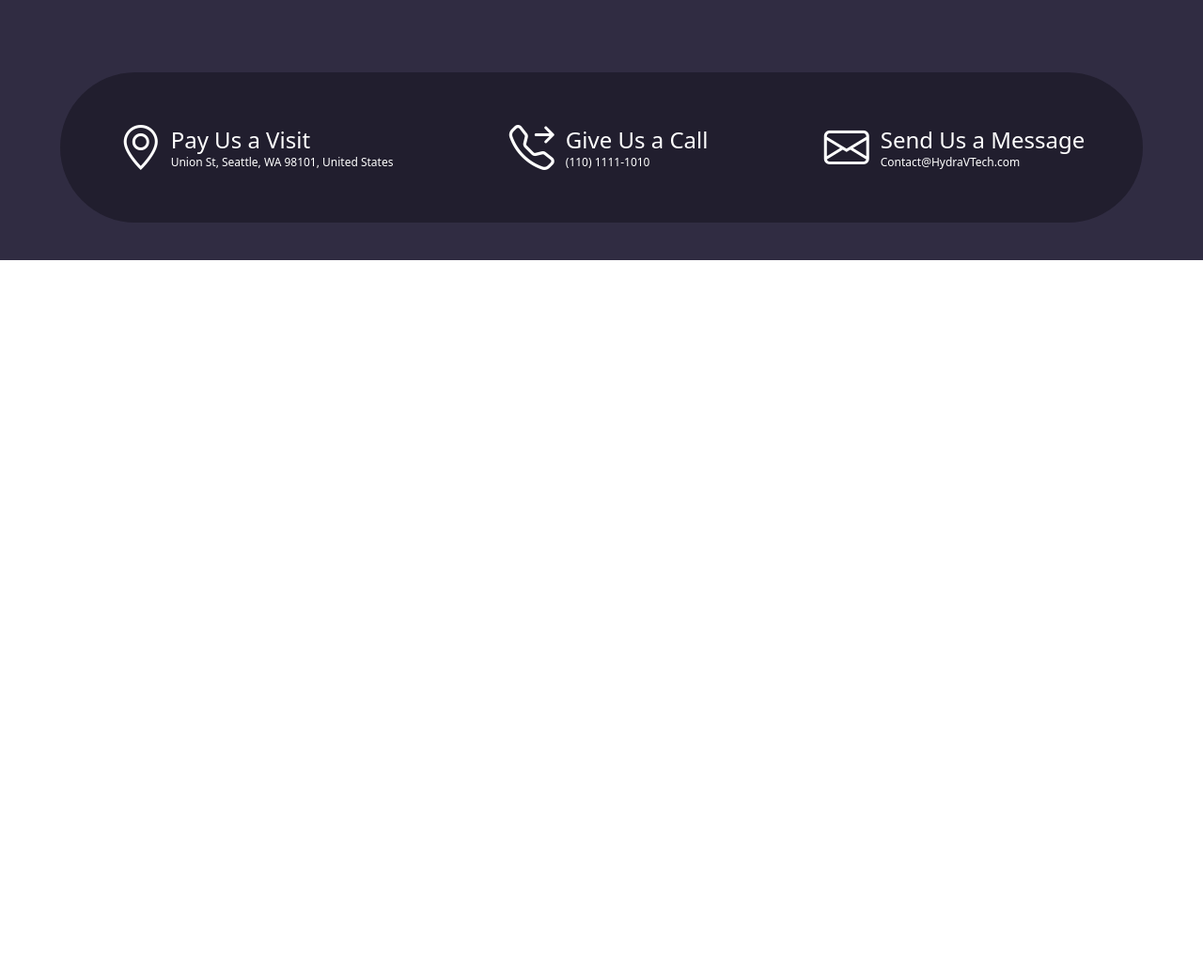
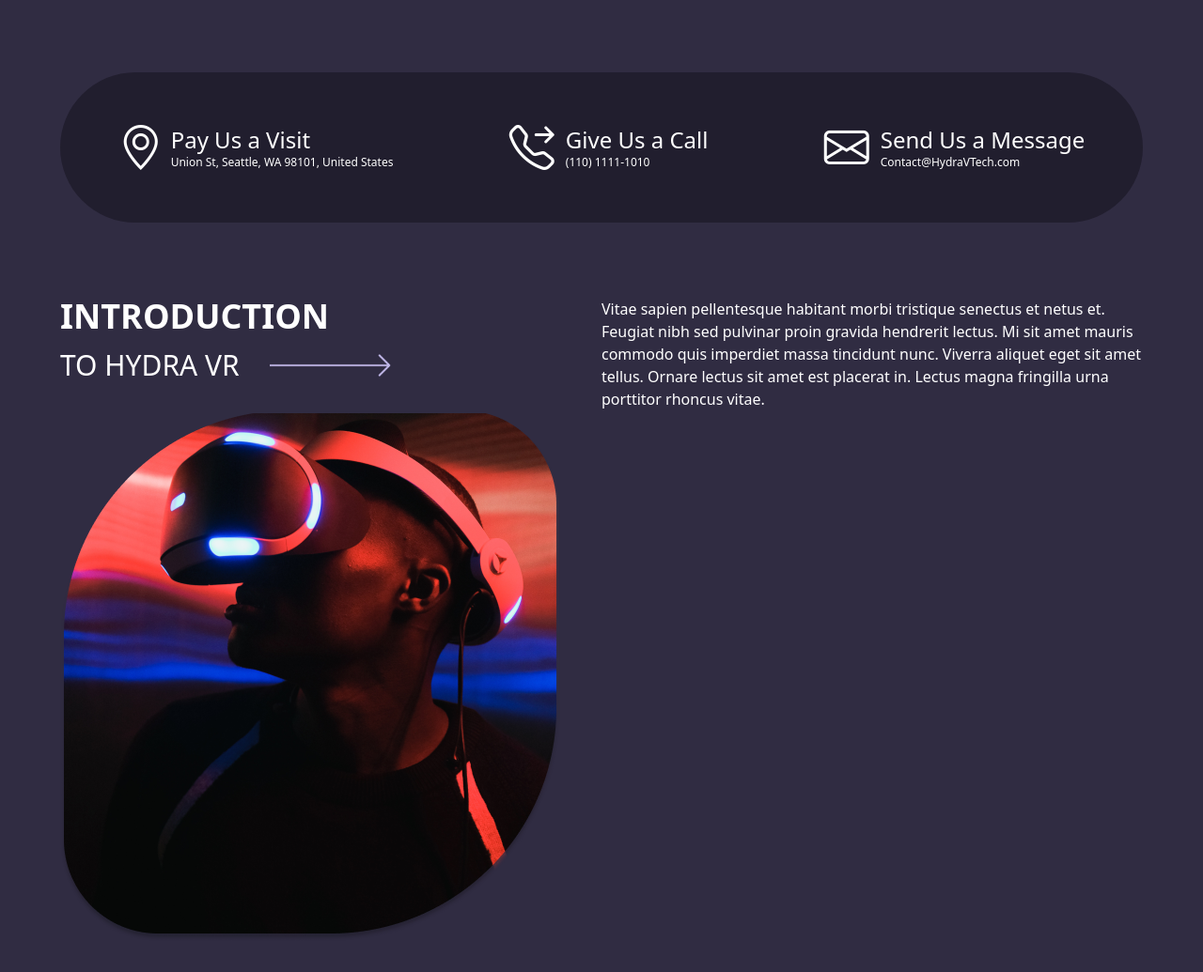
Before and after one commit to asilbekcodes/Hydra, a website: page src/index.html in a window 1280 px wide. Shown: the part 637-1672 px from the top of the page at 94% size. Before the commit the page ends 914 px from the top, so only its background shows below. Drawn offline with nearby package versions, Linux system fonts and the light colour scheme.

Commit message:
section about img add

```diff
--- a/src/index.html
+++ b/src/index.html
@@ -64,6 +64,28 @@
                 </div>
             </div>
         </div>
+        <section>
+            <div class="flex justify-between text-white mt-20">
+                <div class="">
+                    <p class="text-4xl font-bold">INTRODUCTION</p>
+                    <div class="flex items-center gap-8">
+                        <p class="text-3xl">TO HYDRA VR</p>
+                        <img class=" h-16" src="../assets/img/Component 1.png" alt="">
+                    </div>
+                </div>
+                <div class="w-3/6">
+                    <p>Vitae sapien pellentesque habitant morbi tristique senectus et netus et. Feugiat nibh sed pulvinar proin gravida hendrerit lectus. Mi sit amet mauris commodo quis imperdiet massa tincidunt nunc. Viverra aliquet eget sit amet tellus. Ornare lectus sit amet est placerat in. Lectus magna fringilla urna porttitor rhoncus vitae.</p>
+                </div>
+            </div>
+            <div>
+                <div>
+                    <img src="../assets/img/Mask group (1).png" alt="">
+                </div>
+                <div>
+
+                </div>
+            </div>
+        </section>
     </div>
 </body>
 </html>
```
Also changed, not shown: assets/img/Component 1.png (added), assets/img/Mask group (1).png (added), src/output.css.
